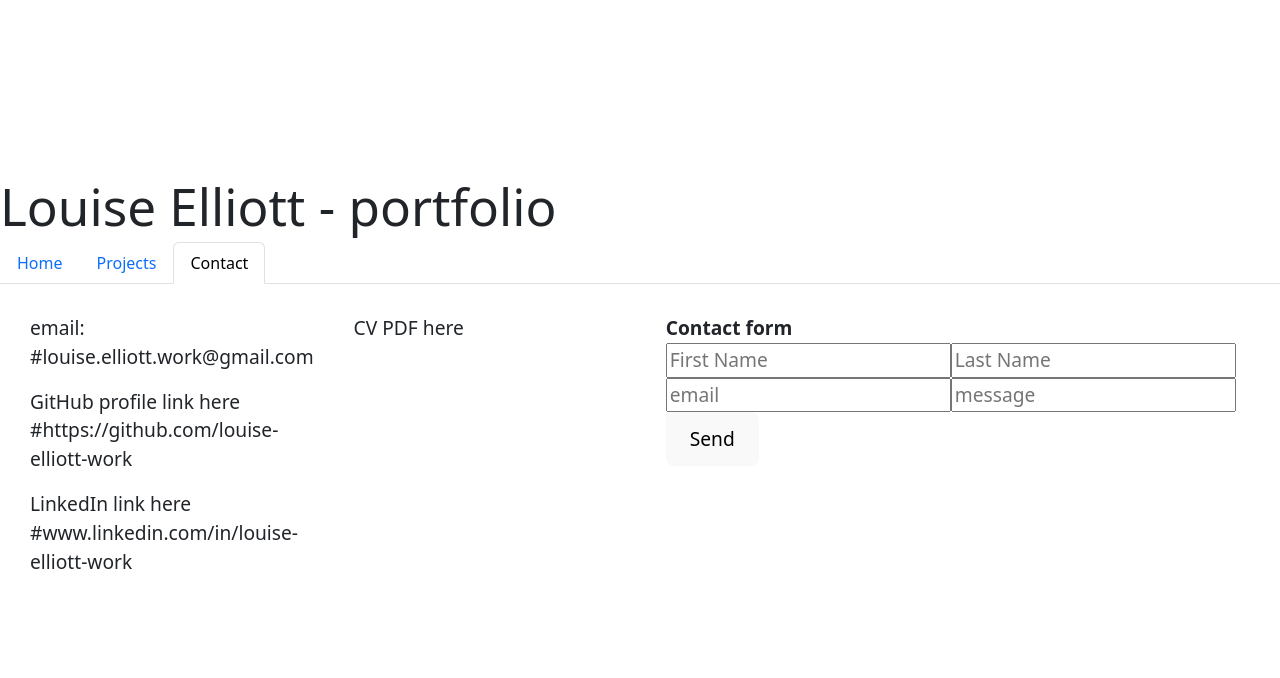
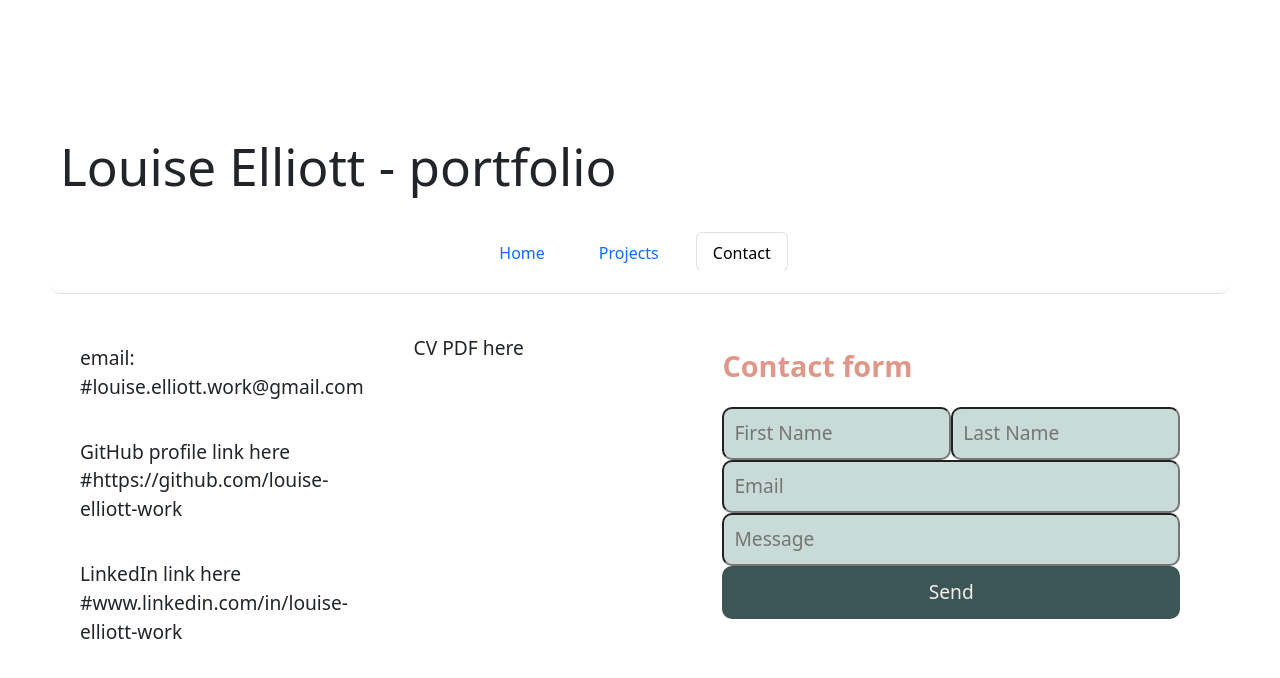
Before and after one commit to louise-elliott-work/react-portfolio, a React (Vite) app: page /contact in a window 1280 px wide. Shown: the top 678 px of the page. Built offline with nearby package versions, Linux system fonts and the light colour scheme; the HTML template or start-up script is replaced by a standard one.

Commit message:
formatting added to contact form

```diff
--- /dev/null
+++ b/src/pages/ContactForm.css
@@ -0,0 +1,57 @@
+*/ Brand colors for consistency */
+:root {
+    --color-one: #F5D4C3;
+    --color-two: #E09789;
+    --color-three: #E9F1EF;
+    --color-four: #C8DBD7;
+    --color-five: #F6EFE7;
+    --color-six: #3C5556;
+}
+
+* {
+    padding: 10px;
+    border-radius: 10px;
+    height: auto;
+    justify-content: center;
+}
+
+.contact-form-container {
+    justify-content: center;
+    color: #E09789;
+}
+
+.contact-form-heading {
+    font-size: 1.8rem;
+    padding: 20px;
+}
+
+.contact-form {
+    font-size: 1.3rem;
+}
+
+.first-name {
+    background-color: #C8DBD7;
+    width: 50%;
+}
+
+.last-name {
+    background-color: #C8DBD7;
+    width: 50%;
+}
+
+.email {
+    background-color: #C8DBD7;
+    width: 100%;
+}
+
+.message {
+    background-color: #C8DBD7;
+    width: 100%;
+}
+
+.send-button {
+    width: 100%;
+    background-color: #3C5556;
+    color: #F6EFE7;
+    border-radius: 10px;
+}
--- a/src/pages/ContactForm.jsx
+++ b/src/pages/ContactForm.jsx
@@ -1,7 +1,7 @@
 // contact form for handling entry
 
 import React, { useState } from 'react';
-// import "../public/style.css";
+import './ContactForm.css';
 
 function ContactForm() {
     // set form data fields as empty
@@ -50,38 +50,38 @@ function ContactForm() {
     };
 
     return (
-        <div>
-            <strong>Contact form</strong>
-            <form className="form">
-                <input
+        <div className='contact-form-container'>
+            <strong className='contact-form-heading'>Contact form</strong>
+            <form className="contact-form">
+                <input className='first-name'
                     value={formData.firstName}
                     name="firstName"
                     onChange={handleFormEntry}
                     type="text"
                     placeholder="First Name"
                 />
-                <input
+                <input className='last-name'
                     value={formData.lastName}
                     name="lastName"
                     onChange={handleFormEntry}
                     type="text"
                     placeholder="Last Name"
                 />
-                <input
+                <input className='email'
                     value={formData.email}
                     name="email"
                     onChange={handleFormEntry}
                     type="email"
-                    placeholder="email"
+                    placeholder="Email"
                 />
-                <input
+                <input className='message'
                     value={formData.message}
                     name="message"
                     onChange={handleFormEntry}
                     type="message"
-                    placeholder="message"
+                    placeholder="Message"
                 />
-                <button onClick={handleFormSend}>Send</button>
+                <button className="send-button" onClick={handleFormSend}>Send</button>
             </form>
         </div>
     );
--- a/src/pages/Home.css
+++ b/src/pages/Home.css
@@ -20,10 +20,6 @@
     list-style: none;
     display: flex;
     justify-content: space-between;
-}
-
-.skill-item {
-    display: flex;
     font-size: 1.3rem;
 }
 
--- a/src/pages/Home.jsx
+++ b/src/pages/Home.jsx
@@ -8,6 +8,7 @@ function About() {
             <section className="profile-text">Front End Web Developer with a background in education and non-governmental organisations.  Driven and always keen to learn and adapt.  Effective at problem-solving, identifying areas for improvements and supporting colleagues with up-skilling and implementing change.  Fluent in Spanish.  Proficient in French.  Known as a conscientious professional with a keen eye for detail and a passion for making a difference.</section>
             <section className="profile-photo-container"><img className="profile-photo" src="/profile-photo-square.jpeg" alt="The circular image shows a photo of Louise Elliott"></img></section>
             <section className="skills-container">
+                <strong>Skills:</strong>
                 <li className="skill-item"> HTML </li>
                 <li className="skill-item"> CSS </li>
                 <li className="skill-item"> Bootstrap </li>
```
